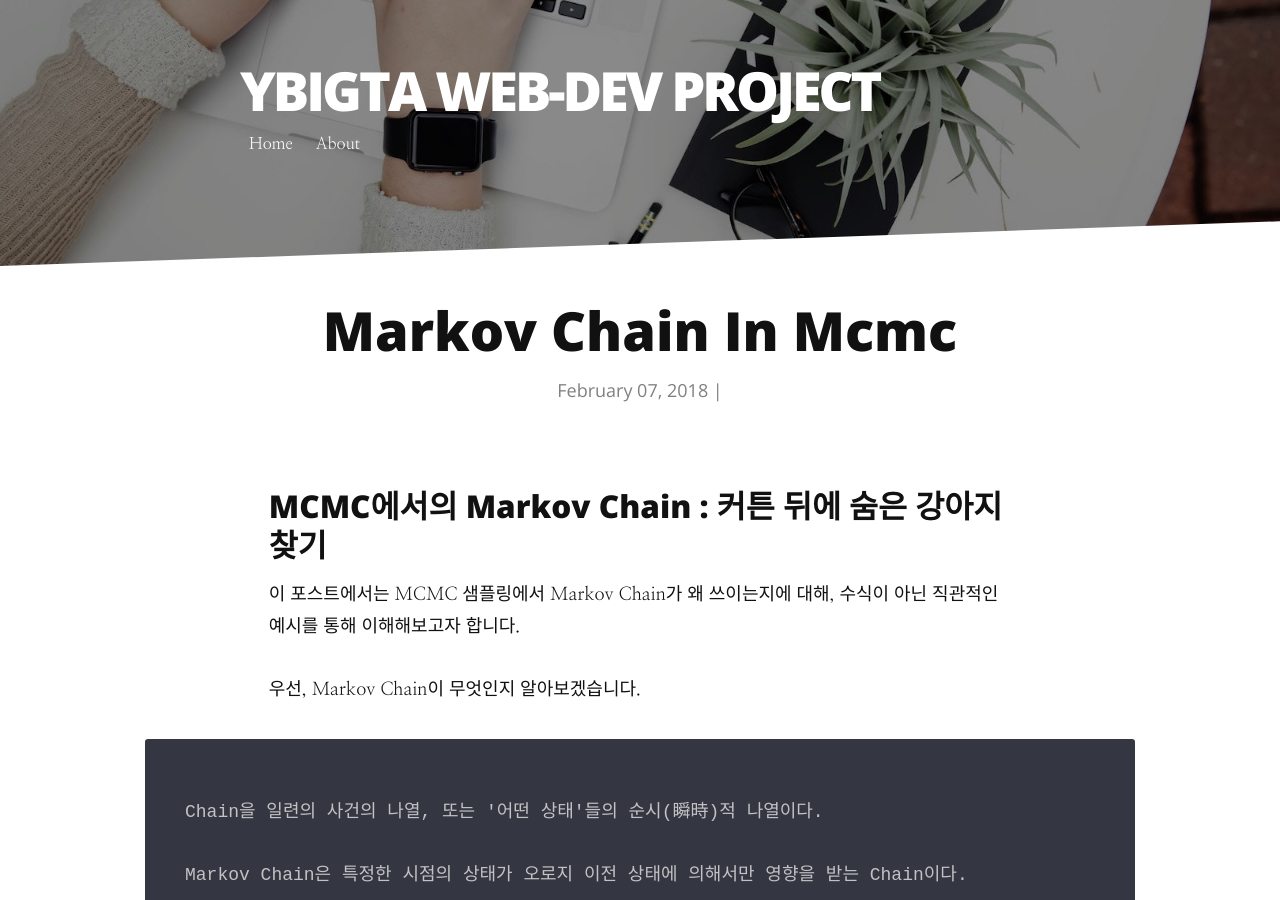
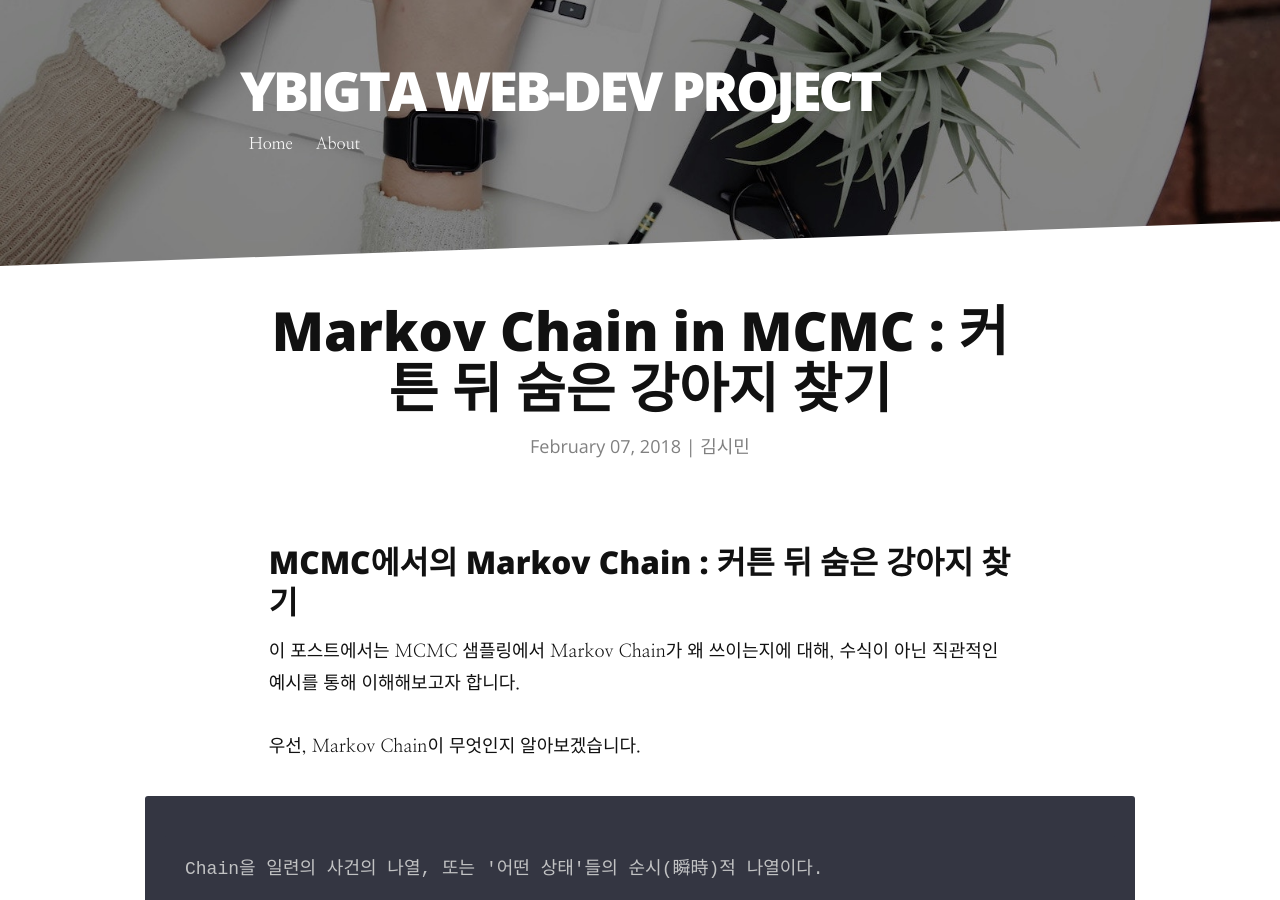
Before and after one commit to Pandaspedia/citizenblog, a Jekyll site: the page built from _posts/2018-02-07-Markov-Chain-in-MCMC.md, in a window 1280 px wide and 900 px high. Built offline with Jekyll 4.4.1, drawn with Linux system fonts in a browser that asks for light colours; nearby versions of some CDN libraries; some web fonts are replaced; our own code applies the rules of GitHub Pages for plain Markdown files.

Commit message:
Update 2018-02-07-Markov-Chain-in-MCMC.md

```diff
--- a/_posts/2018-02-07-Markov-Chain-in-MCMC.md
+++ b/_posts/2018-02-07-Markov-Chain-in-MCMC.md
@@ -1,7 +1,12 @@
+---
+layout: post
+title: "Markov Chain in MCMC : 커튼 뒤 숨은 강아지 찾기"
+date: 2018-02-07
+author: 김시민
+---
 
 
-
-### MCMC에서의 Markov Chain : 커튼 뒤에 숨은 강아지 찾기
+### MCMC에서의 Markov Chain : 커튼 뒤 숨은 강아지 찾기
 이 포스트에서는 MCMC 샘플링에서 Markov Chain가 왜 쓰이는지에 대해, 수식이 아닌 직관적인 예시를 통해 이해해보고자 합니다.
 
 우선, Markov Chain이 무엇인지 알아보겠습니다.
```
